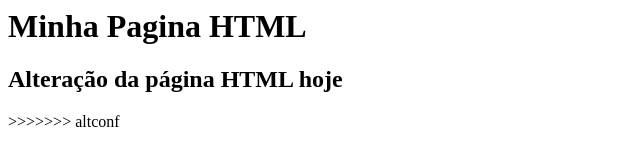
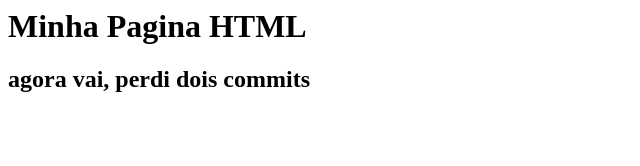
Before and after one commit to llara1/gama-no-githube, a plain HTML site: page index.html in a window 1280 px wide. Shown: the whole page, without its empty margins (0-640 px from the left). Drawn offline with Linux system fonts and the light colour scheme.

Commit message:
VAMO VER

```diff
--- a/index.html
+++ b/index.html
@@ -1,7 +1,6 @@
 <html>
   <body>
     <h1>Minha Pagina HTML</h1>
-    <h2>Alteração da página HTML hoje</h2>
->>>>>>> altconf
+    <h2>agora vai, perdi dois commits</h2>
   </body>
 </html>
```
